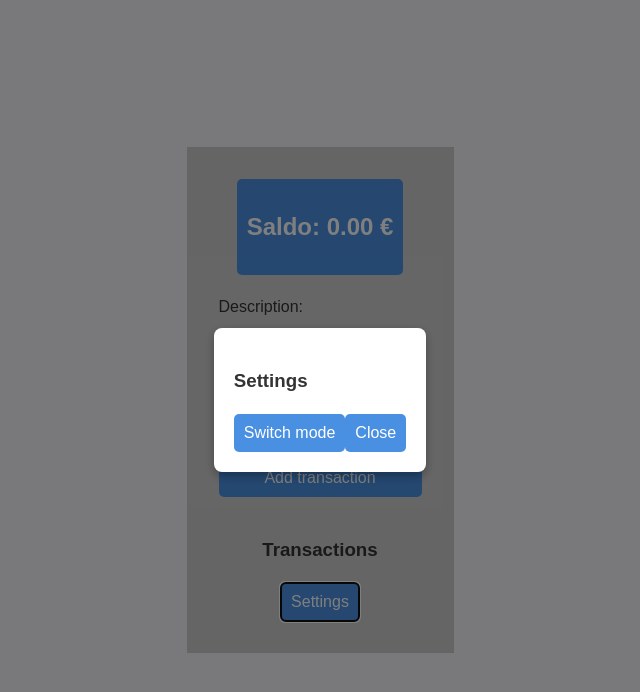
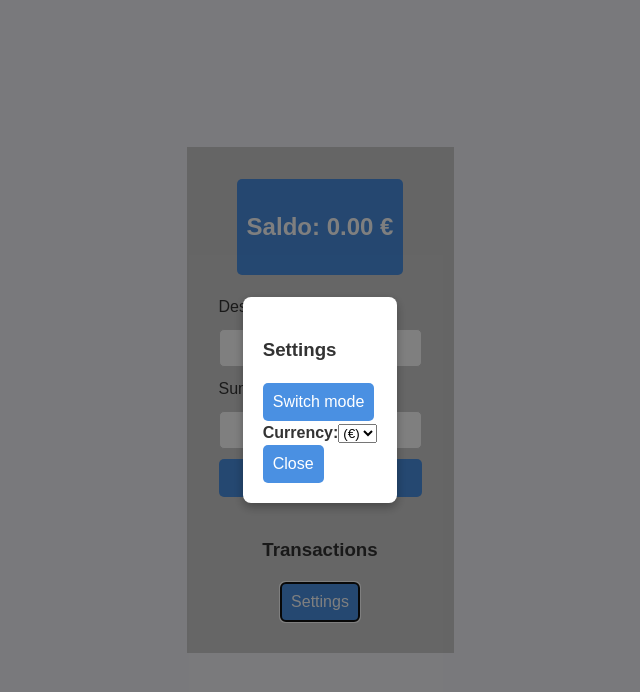
Before and after one commit to EliasAhjolahti/Verkkoymparistokurssi, a React (Vite) app in the folder budget_tracker_app/budget_tracker_app/: page / in a window 1280 px wide. Both pictures are taken after a click on the button "Settings". Shown: the top 692 px of the page, without its empty margins (320-960 px from the left). Built offline with nearby package versions, Linux system fonts and the light colour scheme.

Commit message:
currency changer working

```diff
--- a/budget_tracker_app/budget_tracker_app/src/App.jsx
+++ b/budget_tracker_app/budget_tracker_app/src/App.jsx
@@ -7,7 +7,7 @@ import { useTheme } from './BudgetAppContext';
 import Settings from './components/Settings';
 
 function App() {
-  const { theme } = useTheme();
+  const { theme, currency } = useTheme();
   const [showSettings, setShowSettings] = useState(false);
 
   const [transactions, setTransactions] = useState([]);
@@ -43,12 +43,12 @@ function App() {
       <div className={`app-container ${theme}`}>
 
       <div className="balance-box">
-        <h2>Saldo: {saldo.toFixed(2)} €</h2>
+        <h2>Saldo: {saldo.toFixed(2)} {currency}</h2>
       </div>
 
       <TransactionForm onAdd={addTransaction} />
 
-      <TransactionList transactions={transactions} onDelete={requestDelete} />
+      <TransactionList transactions={transactions} onDelete={requestDelete} currency={currency}/>
 
       {showDialog && (
         <Confirmation
@@ -64,6 +64,7 @@ function App() {
       </button>
 
       {showSettings && <Settings onClose={() => setShowSettings(false)} />}
+
       </div>
     </>
   );
--- a/budget_tracker_app/budget_tracker_app/src/BudgetAppContext.jsx
+++ b/budget_tracker_app/budget_tracker_app/src/BudgetAppContext.jsx
@@ -4,13 +4,16 @@ const BudgetAppContext = createContext();
 
 export function BudgetAppProvider({ children }){
     const [theme, setTheme] = useState('light');
+    const [currency, setCurrency]  = useState('€');
 
     const toggleTheme = () => {
         setTheme(prev => (prev === 'light' ? 'dark' : 'light'));
     };
 
+
+
     return (
-        <BudgetAppContext.Provider value={{ theme, toggleTheme }}>
+        <BudgetAppContext.Provider value={{ theme, toggleTheme, currency, setCurrency }}>
           {children}
         </BudgetAppContext.Provider>
       );
--- a/budget_tracker_app/budget_tracker_app/src/components/Settings.jsx
+++ b/budget_tracker_app/budget_tracker_app/src/components/Settings.jsx
@@ -2,8 +2,10 @@ import ReactDOM from 'react-dom';
 import { useTheme } from '../BudgetAppContext';
 
 
+
 export default function Settings({ onClose }) {
-    const { theme, toggleTheme } = useTheme();
+    const { theme, toggleTheme, currency, setCurrency } = useTheme();
+
 
   return ReactDOM.createPortal(
     <div className="settings-overlay">
@@ -14,6 +16,20 @@ export default function Settings({ onClose }) {
             Switch mode
         </button>
 
+
+        <div>
+          <label htmlFor="currency-select">Currency:</label>
+          <select
+            value={currency}
+            onChange={(e) => setCurrency(e.target.value)}
+          >
+            <option value="€">(€)</option>
+            <option value="$">($)</option>
+            <option value="£">(£)</option>
+          </select>
+        </div>
+
+
         <button onClick={onClose}>Close</button>
       </div>
     </div>,
--- a/budget_tracker_app/budget_tracker_app/src/components/TransactionList.jsx
+++ b/budget_tracker_app/budget_tracker_app/src/components/TransactionList.jsx
@@ -1,4 +1,5 @@
-export default function TransactionList({ transactions, onDelete }) {
+export default function TransactionList({ transactions, onDelete, currency }) {
+
 
     return (
       <div>
@@ -6,7 +7,7 @@ export default function TransactionList({ transactions, onDelete }) {
         <ul id="transaction-list">
           {transactions.map((tx, index) => (
             <li key={index} className={tx.sum >= 0 ? 'income' : 'expense'}>
-              {tx.description}: €{tx.sum}
+              {tx.description}: {tx.sum} {currency}
               <button onClick={() => onDelete(index)}>Poista</button>
             </li>
           ))}
```
